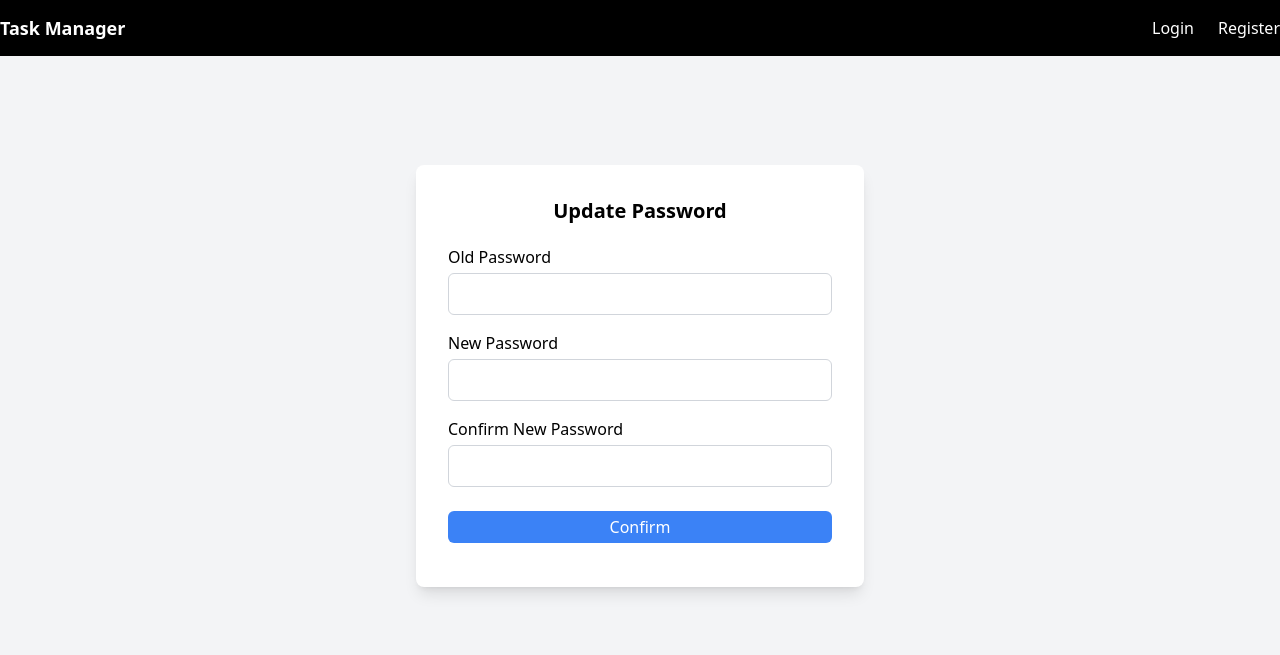
After one commit to mpbe/TaskManager, a Flask app: template app/templates/update-password.html in a window 1280 px wide. The commit adds this page. Shown: the top 655 px of the page. Run offline with Flask 3, Linux system fonts and the light colour scheme; the template is opened without the code that fills it, so the values that code supplies are empty; some libraries are stand-ins or nearby versions.

Commit message:
added update_password html page and basic link

```diff
--- a/app/templates/tasks.html
+++ b/app/templates/tasks.html
@@ -6,4 +6,5 @@
 
 {%block content%}
 <h1>Task List for {{current_user.username}}</h1>
+<a href="{{url_for('auth.update_password')}}">Update password?</a>
 {%endblock%}
--- /dev/null
+++ b/app/templates/update-password.html
@@ -0,0 +1,38 @@
+{%extends "base.html"%}
+
+{%block title%}Update Password{%endblock%}
+
+{%include "partials/form_errors.html"%}
+
+{%block content%}
+
+<div class="flex justify-center items-center min-h-[70vh]">
+    <div class="rounded-lg max-w-md bg-white p-8 w-full max-w-md shadow-lg">
+        <h2 class="text-xl font-semibold text-center mb-5">Update Password</h2>
+
+        <form action="{{url_for('auth.update_password')}}">
+            <div class="mb-4">
+                <label for="old_pass" class="block mb-1">Old Password</label>
+                <input id="old_pass" name="old_pass" type="password"
+                       class="w-full p-2 rounded-md border border-solid border-gray-300">
+            </div>
+
+            <div class="mb-4">
+                <label for="new_pass" class="block mb-1">New Password</label>
+                <input id="new_pass" name="new_pass" type="password"
+                       class="w-full p-2 rounded-md border border-solid border-gray-300">
+            </div>
+
+            <div class="mb-6">
+                <label for="conf_new_pass" class="block mb-1">Confirm New Password</label>
+                <input id="conf_new_pass" name="conf_new_pass" type="password"
+                       class="w-full p-2 rounded-md border border-solid border-gray-300">
+            </div>
+
+            <button type="submit"
+                    class="w-full text-center bg-blue-500 text-white py-1 rounded-md mb-3 hover:bg-blue-600 transition"
+                    >Confirm</button>
+        </form>
+    </div>
+</div>
+{%endblock%}
```
